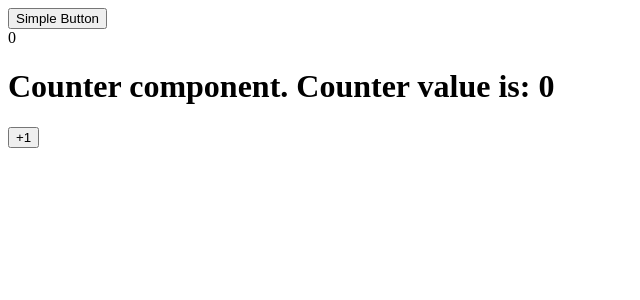
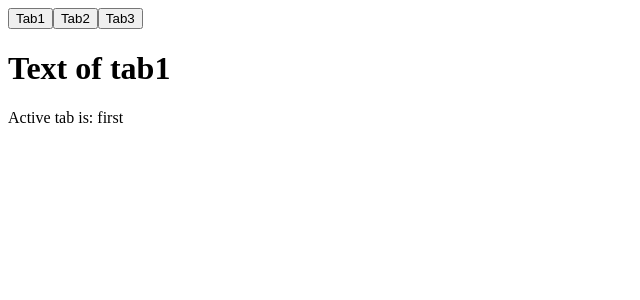
Before and after one commit to roman-gravit/React, a React (Create React App) app: page / in a window 1280 px wide. Shown: the top 300 px of the page, without its empty margins (0-640 px from the left). Built offline with nearby package versions, Linux system fonts and the light colour scheme.

Commit message:
React - Lesson6: events - Lesson7: Conditional render

```diff
--- /dev/null
+++ b/src/06_events/Lesson.jsx
@@ -0,0 +1,37 @@
+import React, { Component } from "react";
+import PropTypes from "prop-types";
+
+
+const MyLink = ({text, onClick}) => (
+	<a href="/test" onClick={onClick}>{text}</a>
+);
+
+MyLink.propTypes = {
+	text: PropTypes.string,
+	onClick: PropTypes.func
+}
+
+MyLink.defaultProps = {
+	text: "link",
+	onClick: () => {}
+}
+
+class App extends Component {
+
+	handleClick = (e) => {
+		e.preventDefault();
+		console.log("Clicked on Link");
+		// If you want to have 2 handlers for one event:
+		// 1. Call second handler from the first
+		// this.test();
+		// 2. Create wrapper method, call both handlers inside it
+	}
+
+	render() {
+		return (
+			<MyLink onClick={this.handleClick()} />
+		);
+	}
+}
+
+export default App;
--- /dev/null
+++ b/src/07_conditional_render/Lesson.jsx
@@ -0,0 +1,90 @@
+
+import React, { Component, Fragment} from "react";
+
+/*const ValidationMsg = ({ val}) => {
+	if(val>=10) {
+		return <h2>Greater than 10</h2>;
+
+	} else {
+		return <h3>Less than 10</h3>;
+	}
+}*/
+
+const Tab1 = () => (
+	<h1>Text of tab1</h1>
+)
+
+const Tab2 = () => (
+	<h1>Text of tab2</h1>
+)
+
+const Tab3 = () => (
+	<h1>Text of tab3</h1>
+)
+
+
+
+class App extends Component {
+
+	state = {
+		activeTab: 1
+	}
+
+	handleTab = (e) => {
+		this.setState({
+			activeTab: +e.target.getAttribute("data-name")
+		})
+	}
+
+	render() {
+		const { activeTab } = this.state;
+		return (
+			<Fragment>
+				<button data-name={1} onClick={this.handleTab} >Tab1</button>
+				<button data-name={2} onClick={this.handleTab} >Tab2</button>
+				<button data-name={3} onClick={this.handleTab} >Tab3</button>
+				{  activeTab === 1
+					? <Tab1 />
+					: activeTab === 2
+						?  <Tab2 />
+						:  <Tab3 />
+				}
+				<div>
+					{`Active tab is: ${activeTab === 1 ? 'first' : activeTab === 2 ? 'second' : 'third'}`}
+				</div>
+			</Fragment>
+
+		);
+	}
+}
+
+/**
+ * 				{activeTab === 1 && <Tab1 />}
+				{activeTab === 2 && <Tab2 />}
+				{activeTab === 3 && <Tab3 />}
+ */
+
+
+/*const App = () => {
+	const val = 8;
+
+	return (
+			<div>
+
+				{
+					val >=10
+						? <h2>Greater than 10</h2>
+						:  <h3>Less than 10</h3>
+				}
+				{
+					val && <span>We have val</span>
+				}
+
+			</div>
+
+			//<ValidationMsg val = {8} />
+	);
+
+}*/
+
+export default App;
--- a/src/index.js
+++ b/src/index.js
@@ -1,8 +1,8 @@
-import React from 'react';
-import ReactDOM from 'react-dom/client';
-import { Counter, Lesson, Button } from './05_props/Lesson';
+import React from "react";
+import ReactDOM from "react-dom/client";
+import App from "./07_conditional_render/Lesson";
 
 const root = ReactDOM.createRoot(document.getElementById('root'));
 root.render(
-    <Lesson child={<Button />}><Counter /></Lesson>
+    <App />
 );
```
